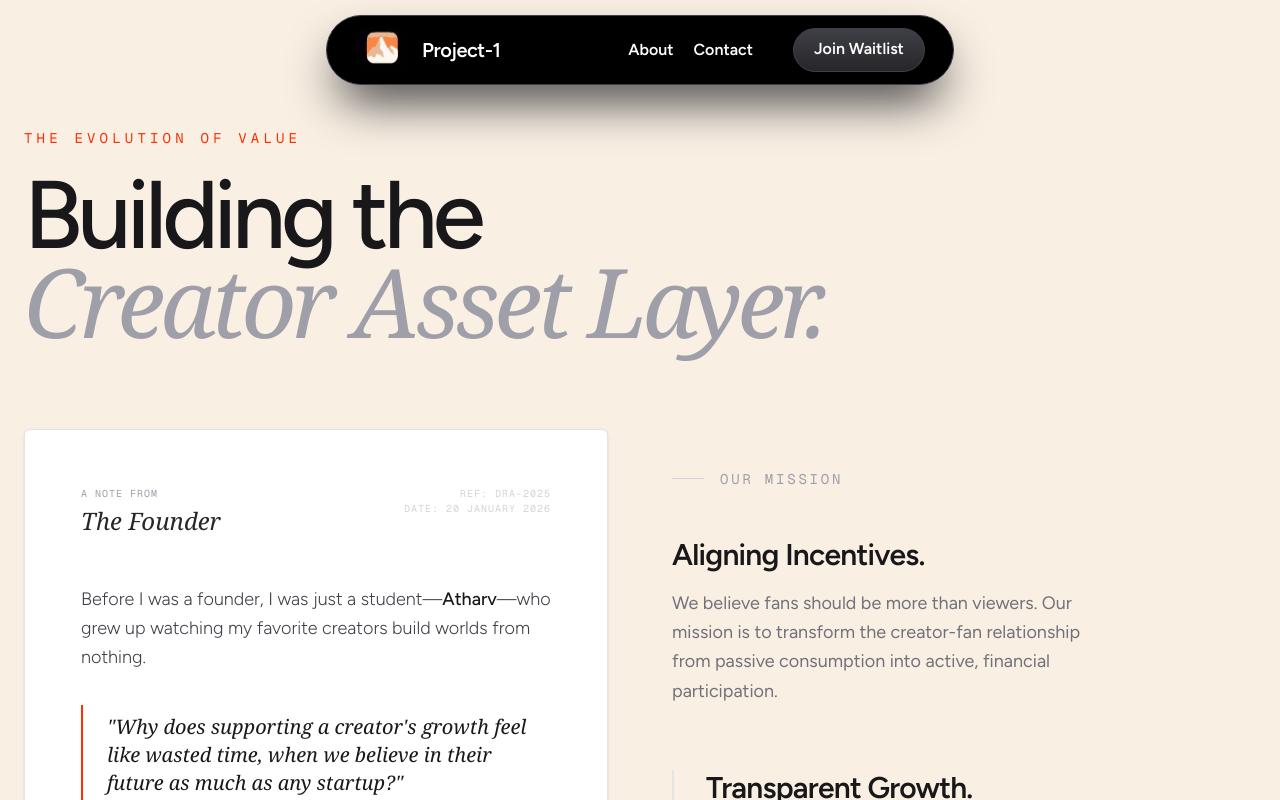
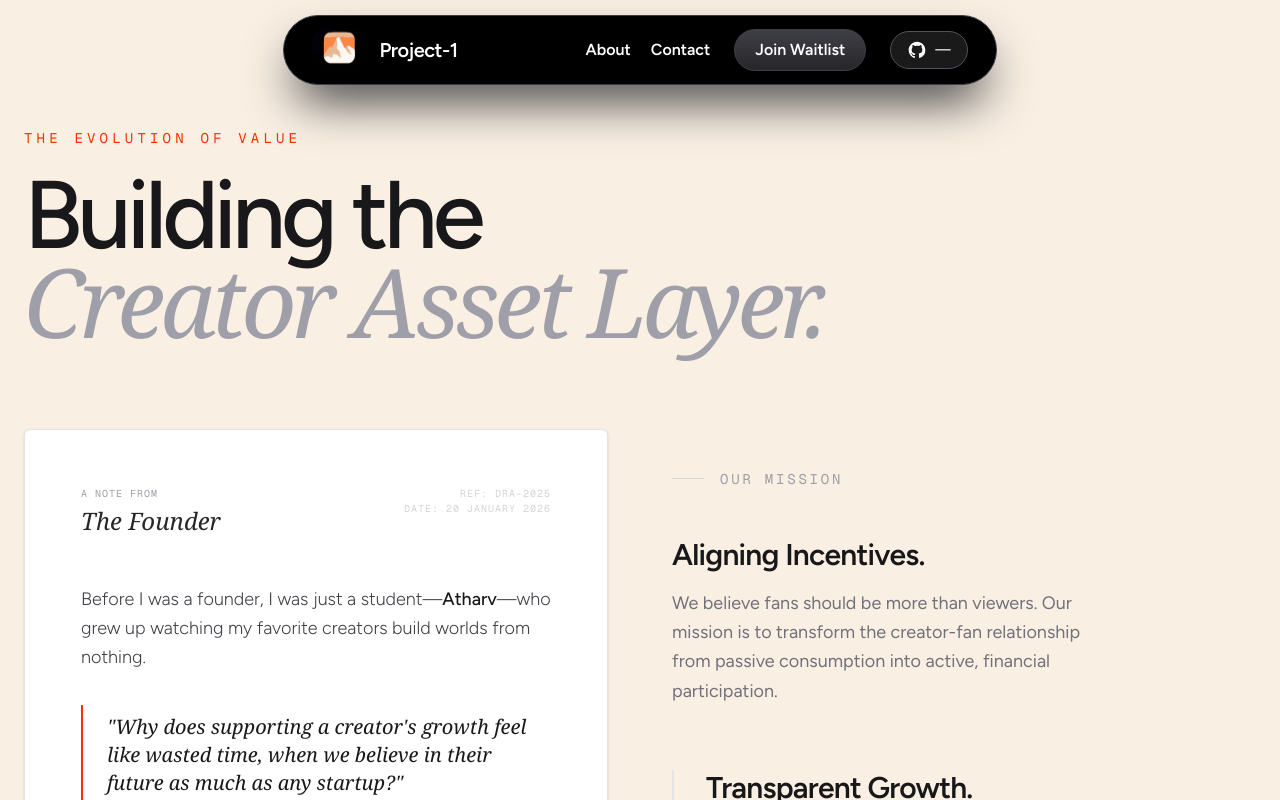
Before and after one commit to Atharvsinh-codez/Project-1, a Next.js app: page /about in a window 1280 px wide. Shown: the top 800 px of the page. Built offline with nearby package versions, Linux system fonts and the light colour scheme; no server answers; what react-google-recaptcha-v3 would draw is missing.

Commit message:
Add: GitHub stars counter button in navbar

```diff
--- /dev/null
+++ b/components/landing-page/navbar/github-stars.tsx
@@ -0,0 +1,55 @@
+"use client";
+
+import { useEffect, useState } from "react";
+import Link from "next/link";
+
+const GitHubStars = () => {
+    const [stars, setStars] = useState<number | null>(null);
+
+    useEffect(() => {
+        const fetchStars = async () => {
+            try {
+                const res = await fetch(
+                    "https://api.github.com/repos/Atharvsinh-codez/Project-1"
+                );
+                if (res.ok) {
+                    const data = await res.json();
+                    setStars(data.stargazers_count);
+                }
+            } catch (error) {
+                console.error("Failed to fetch GitHub stars:", error);
+            }
+        };
+
+        fetchStars();
+    }, []);
+
+    return (
+        <Link
+            href="https://github.com/Atharvsinh-codez/Project-1"
+            target="_blank"
+            rel="noopener noreferrer"
+            className="flex items-center gap-2 bg-white/10 hover:bg-white/20 border border-zinc-600 rounded-full px-4 py-2 transition-all duration-300"
+        >
+            {/* GitHub Icon */}
+            <svg
+                className="h-5 w-5 text-white"
+                fill="currentColor"
+                viewBox="0 0 24 24"
+            >
+                <path
+                    fillRule="evenodd"
+                    d="M12 2C6.477 2 2 6.484 2 12.017c0 4.425 2.865 8.18 6.839 9.504.5.092.682-.217.682-.483 0-.237-.008-.868-.013-1.703-2.782.605-3.369-1.343-3.369-1.343-.454-1.158-1.11-1.466-1.11-1.466-.908-.62.069-.608.069-.608 1.003.07 1.531 1.032 1.531 1.032.892 1.53 2.341 1.088 2.91.832.092-.647.35-1.088.636-1.338-2.22-.253-4.555-1.113-4.555-4.951 0-1.093.39-1.988 1.029-2.688-.103-.253-.446-1.272.098-2.65 0 0 .84-.27 2.75 1.026A9.564 9.564 0 0112 6.844c.85.004 1.705.115 2.504.337 1.909-1.296 2.747-1.027 2.747-1.027.546 1.379.202 2.398.1 2.651.64.7 1.028 1.595 1.028 2.688 0 3.848-2.339 4.695-4.566 4.943.359.309.678.92.678 1.855 0 1.338-.012 2.419-.012 2.747 0 .268.18.58.688.482A10.019 10.019 0 0022 12.017C22 6.484 17.522 2 12 2z"
+                    clipRule="evenodd"
+                />
+            </svg>
+
+            {/* Star count */}
+            <span className="text-white font-medium text-sm">
+                {stars !== null ? stars : "—"}
+            </span>
+        </Link>
+    );
+};
+
+export default GitHubStars;
--- a/components/landing-page/navbar/navbar.tsx
+++ b/components/landing-page/navbar/navbar.tsx
@@ -7,6 +7,7 @@ import BurgerButton from "./burger-button";
 import NavLinks from "./nav-links";
 import CTAButton from "./cta-button";
 import MobileMenu from "./mobile-menu";
+import GitHubStars from "./github-stars";
 
 const Navbar = () => {
   const [isVisible, setIsVisible] = useState(true);
@@ -89,10 +90,11 @@ const Navbar = () => {
           initial={{ opacity: 0 }}
           animate={{ opacity: isVisible ? 1 : 0 }}
           transition={{ duration: 0.4, delay: 0.3 }}
-          className="hidden md:flex gap-10"
+          className="hidden md:flex gap-6 items-center"
         >
           <NavLinks />
           <CTAButton />
+          <GitHubStars />
         </motion.div>
       </motion.div>
 
```
